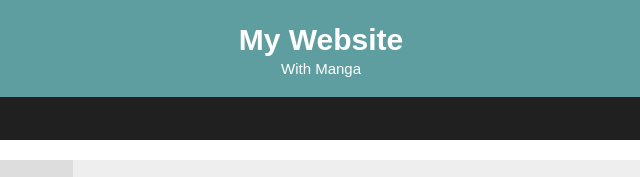
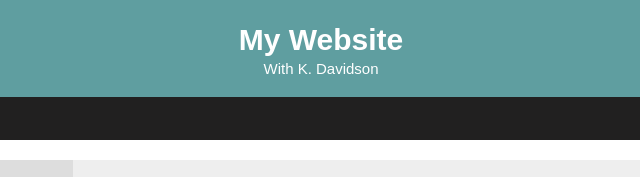
Before and after one commit to DevKaioD/web_activities, a plain HTML site: page atv-05/index.html in a window 1280 px wide. Shown: the top 177 px of the page, 319-959 px from the left. Drawn offline with Linux system fonts and the light colour scheme.

Commit message:
html att

```diff
--- a/atv-05/index.html
+++ b/atv-05/index.html
@@ -9,7 +9,7 @@
 <body>
     <header>
         <h1>My Website</h1>
-        <h2>With Manga</h2>
+        <h2>With K. Davidson</h2>
     </header>
     <div class="nav">
         <nav>
```
